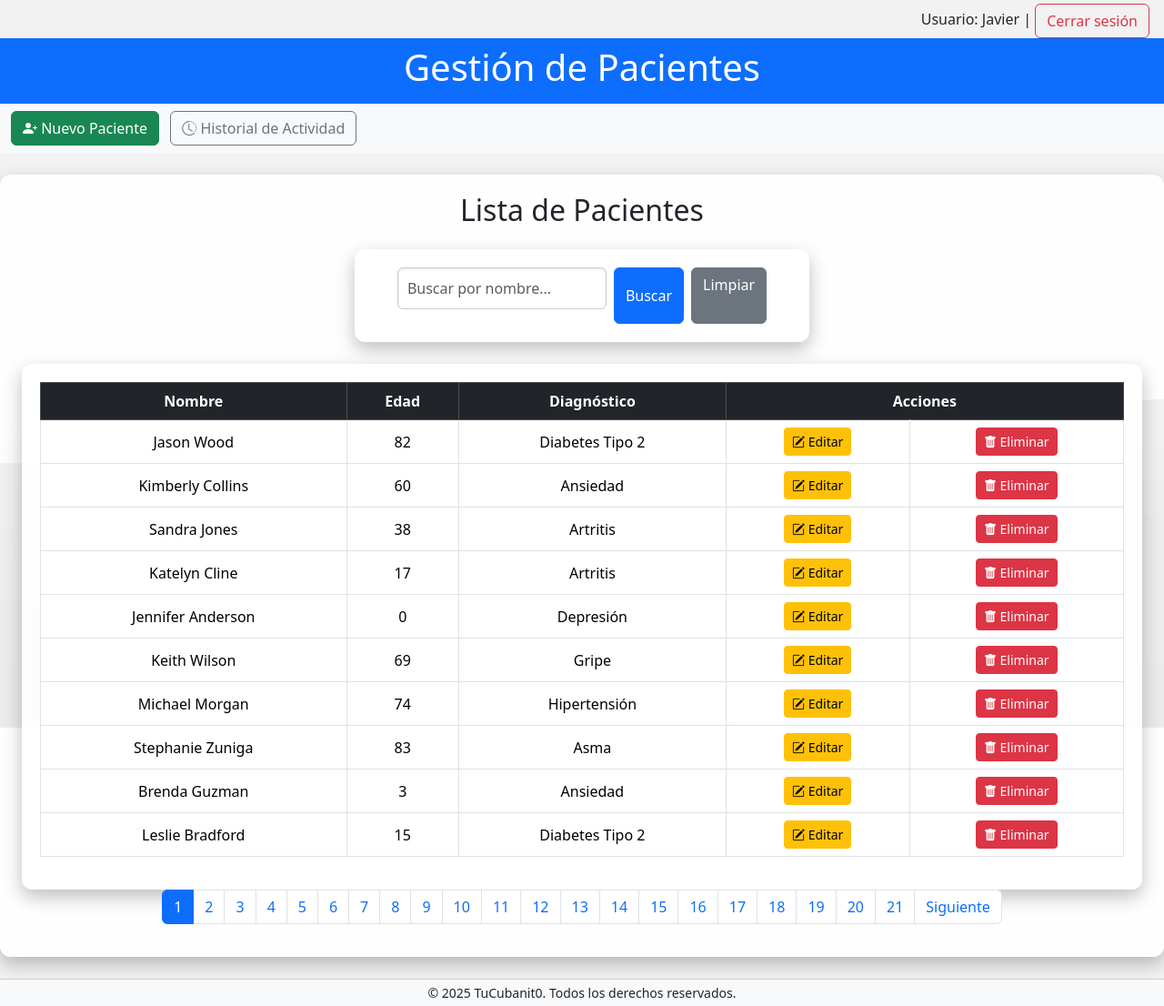
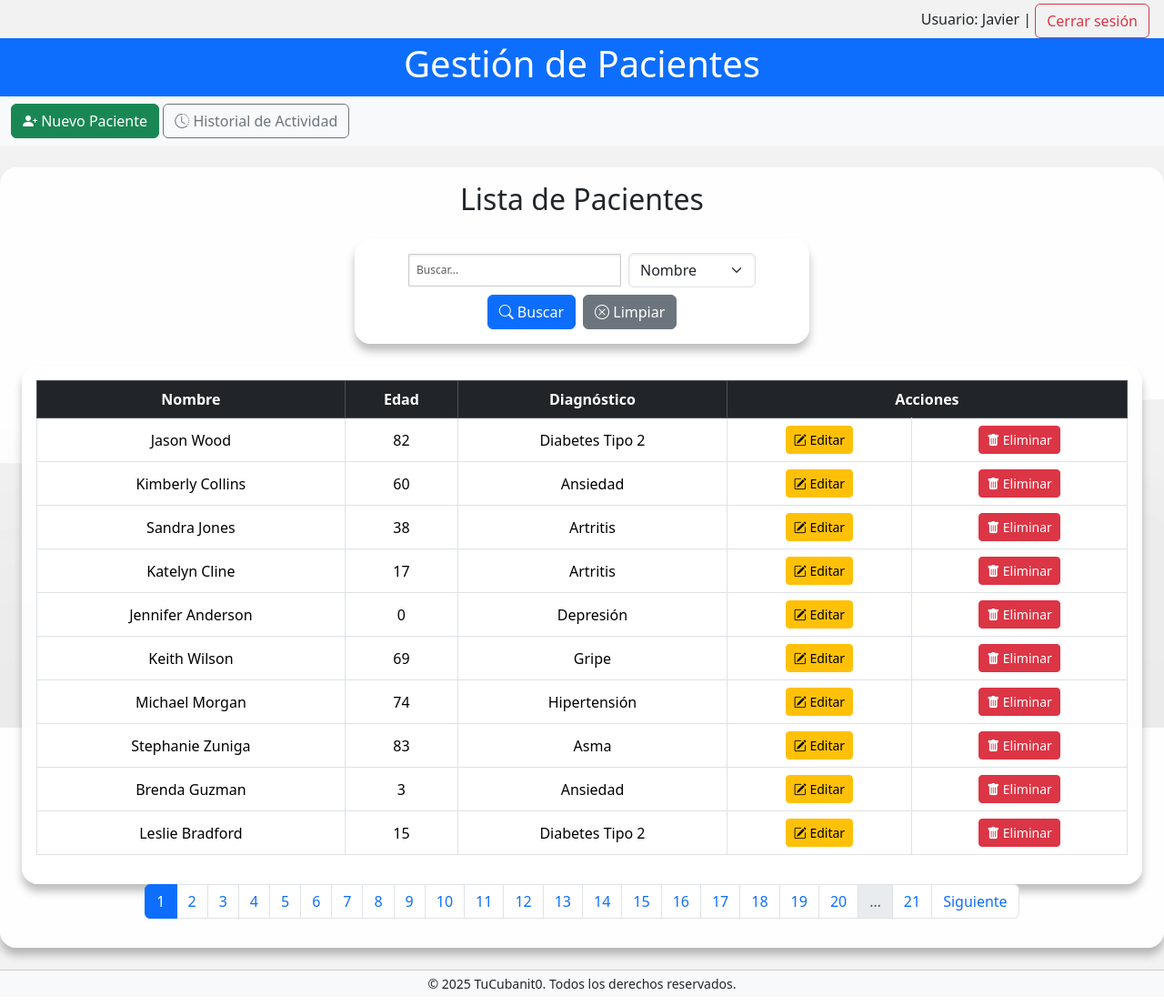
Before and after one commit to tucubanit0/proyecto_final, a Flask app: page / in a window 1280 px wide. Shown: the whole page at 91% size. Run offline with Flask 3, Linux system fonts and the light colour scheme; a user stored in the database is signed in; data comes from the database, SQL or seed files in the repository; both versions use the stored data as it was before the commit.

Commit message:
aumentado el buscador para que ahora también busque por diagnostico

```diff
--- a/app.py
+++ b/app.py
@@ -42,21 +42,28 @@ def index():
         pagina = int(request.args.get('pagina', 1))
         offset = (pagina - 1) * por_pagina
         busqueda = request.args.get('buscar', '').strip()
+        filtro = request.args.get('filtro', 'nombre')  # puede ser 'nombre' o 'diagnostico'
 
         if busqueda:
-            pacientes = db.buscar_pacientes_por_nombre(busqueda, limit=por_pagina, offset=offset)
-            total_pacientes = db.contar_pacientes_busqueda(busqueda)
+            filtro = request.args.get('filtro', 'nombre')
+            if filtro == 'diagnostico':
+                pacientes = db.buscar_pacientes_por_diagnostico(busqueda, limit=por_pagina, offset=offset)
+                total_pacientes = db.contar_pacientes_por_diagnostico(busqueda)
+            else:
+                pacientes = db.buscar_pacientes_por_nombre(busqueda, limit=por_pagina, offset=offset)
+                total_pacientes = db.contar_pacientes_busqueda(busqueda)
         else:
             pacientes = db.obtener_pacientes(limit=por_pagina, offset=offset)
             total_pacientes = db.contar_pacientes()
 
+
         total_paginas = (total_pacientes + por_pagina - 1) // por_pagina
 
-        return render_template('index.html', pacientes=pacientes, pagina=pagina, total_paginas=total_paginas)
+        return render_template('index.html', pacientes=pacientes, pagina=pagina,
+                               total_paginas=total_paginas, buscar=busqueda, filtro=filtro)
     except Exception as e:
         logger.error(f"Error al obtener pacientes: {e}")
         return render_template('error.html', message="No se pudo obtener la lista de pacientes.")
-
 
 @app.route('/login', methods=['GET', 'POST'])
 def login():
--- a/db.py
+++ b/db.py
@@ -22,14 +22,15 @@ def handle_db_error(func):
 def init_db():
     with sqlite3.connect(DATABASE_PATH) as conn:
         cursor = conn.cursor()
-        cursor.execute(f'''
-            CREATE TABLE IF NOT EXISTS {TABLE_PACIENTES} (
+        cursor.execute('''
+            CREATE TABLE IF NOT EXISTS Pacientes (
                 id INTEGER PRIMARY KEY AUTOINCREMENT,
                 nombre TEXT NOT NULL,
                 edad INTEGER NOT NULL,
                 diagnostico TEXT NOT NULL
             )
         ''')
+
         cursor.execute(f'''
             CREATE TABLE IF NOT EXISTS {TABLE_USUARIOS} (
                 id INTEGER PRIMARY KEY AUTOINCREMENT,
@@ -115,7 +116,7 @@ def buscar_pacientes_por_nombre(nombre: str, limit=10, offset=0):
     conn.row_factory = sqlite3.Row
     cursor = conn.cursor()
     like_query = f"%{nombre}%"
-    cursor.execute("SELECT * FROM pacientes WHERE nombre LIKE ? LIMIT ? OFFSET ?", (like_query, limit, offset))
+    cursor.execute("SELECT * FROM Pacientes WHERE nombre LIKE ? LIMIT ? OFFSET ?", (like_query, limit, offset))
     resultados = cursor.fetchall()
     conn.close()
     return resultados
@@ -125,7 +126,7 @@ def contar_pacientes_busqueda(nombre: str):
     conn = obtener_conexion()
     cursor = conn.cursor()
     like_query = f"%{nombre}%"
-    cursor.execute("SELECT COUNT(*) FROM pacientes WHERE nombre LIKE ?", (like_query,))
+    cursor.execute("SELECT COUNT(*) FROM Pacientes WHERE nombre LIKE ?", (like_query,))
     total = cursor.fetchone()[0]
     conn.close()
     return total
@@ -134,7 +135,36 @@ def contar_pacientes_busqueda(nombre: str):
 def obtener_diagnosticos_unicos():
     conn = obtener_conexion()
     cursor = conn.cursor()
-    cursor.execute("SELECT DISTINCT diagnostico FROM pacientes ORDER BY diagnostico ASC")
+    cursor.execute("SELECT DISTINCT diagnostico FROM Pacientes ORDER BY diagnostico ASC")
     resultados = [row[0] for row in cursor.fetchall()]
     conn.close()
     return resultados
+
+@handle_db_error
+def buscar_pacientes_por_diagnostico(diagnostico: str, limit=10, offset=0):
+    conn = obtener_conexion()
+    conn.row_factory = sqlite3.Row
+    cursor = conn.cursor()
+    like_query = f"%{diagnostico}%"
+    cursor.execute('''
+        SELECT * FROM Pacientes
+        WHERE diagnostico LIKE ?
+        LIMIT ? OFFSET ?
+    ''', (like_query, limit, offset))
+    resultados = cursor.fetchall()
+    conn.close()
+    return resultados
+
+@handle_db_error
+def contar_pacientes_por_diagnostico(diagnostico: str):
+    conn = obtener_conexion()
+    cursor = conn.cursor()
+    like_query = f"%{diagnostico}%"
+    cursor.execute('''
+        SELECT COUNT(*)
+        FROM Pacientes
+        WHERE diagnostico LIKE ?
+    ''', (like_query,))
+    total = cursor.fetchone()[0]
+    conn.close()
+    return total
--- a/static/css/style.css
+++ b/static/css/style.css
@@ -13,9 +13,9 @@ body {
 /* Contenedores con fondo blanco semitransparente */
 main, .table-responsive, form, .card {
     background-color: rgba(255, 255, 255, 0.92);
-    padding: 20px;
-    border-radius: 12px;
-    box-shadow: 0 8px 20px rgba(0, 0, 0, 0.25);
+    padding: 16px;
+    border-radius: 18px;
+    box-shadow: 0 8px 10px rgba(0, 0, 0, 0.25);
     animation: fadeIn 0.7s ease-in-out;
 }
 
@@ -33,11 +33,11 @@ input[type="search"],
 textarea,
 select {
     width: 100%;
-    padding: 10px;
-    margin-bottom: 16px;
-    border-radius: 6px;
+    padding: 8px;
+    margin-bottom: 1px;
+    border-radius: 1px;
     border: 1px solid #ccc;
-    font-size: 16px;
+    font-size: 12px;
     box-shadow: inset 0 1px 3px rgba(0,0,0,0.1);
 }
 
--- a/templates/base.html
+++ b/templates/base.html
@@ -23,7 +23,7 @@
 
 
     <!-- Header -->
-    <header class="bg-primary text-white text-center py-2">
+    <header class="bg-primary text-white text-center py-1">
         <h1>Gestión de Pacientes</h1>
     </header>
 
@@ -31,7 +31,7 @@
     <nav class="navbar navbar-expand-lg navbar-light bg-light">
         <div class="container-fluid d-flex justify-content-between">
             <div>
-                <a href="{{ url_for('nuevo_paciente') }}" class="btn btn-success me-2">
+                <a href="{{ url_for('nuevo_paciente') }}" class="btn btn-success me-">
                     <i class="bi bi-person-plus-fill"></i> Nuevo Paciente
                 </a>
                 <a href="{{ url_for('ver_logs') }}" class="btn btn-outline-secondary">
--- a/templates/index.html
+++ b/templates/index.html
@@ -5,13 +5,23 @@
 {% block content %}
 <section class="container-fluid">
     <h2 class="mb-4 text-center">Lista de Pacientes</h2>
-    <form method="GET" action="{{ url_for('index') }}" class="mb-4 d-flex justify-content-center">
-        <input type="text" name="buscar" placeholder="Buscar por nombre..." class="form-control w-50 me-2"
+    <form method="GET" action="{{ url_for('index') }}" class="mb-4 d-flex justify-content-center align-items-center gap-2 flex-wrap">
+        <input type="text" name="buscar" placeholder="Buscar..." class="form-control w-50"
             value="{{ request.args.get('buscar', '') }}">
-        <button type="submit" class="btn btn-primary">Buscar</button>
-        <a href="{{ url_for('index') }}" class="btn btn-secondary ms-2">Limpiar</a>
+
+        <select name="filtro" class="form-select w-auto">
+            <option value="nombre" {% if request.args.get('filtro', 'nombre') == 'nombre' %}selected{% endif %}>Nombre</option>
+            <option value="diagnostico" {% if request.args.get('filtro') == 'diagnostico' %}selected{% endif %}>Diagnóstico</option>
+        </select>
+
+        <button type="submit" class="btn btn-primary">
+            <i class="bi bi-search"></i> Buscar
+        </button>
+
+        <a href="{{ url_for('index') }}" class="btn btn-secondary">
+            <i class="bi bi-x-circle"></i> Limpiar
+        </a>
     </form>
-
 
     <div class="table-responsive">
         <table class="table table-bordered table-hover align-middle text-center">
@@ -55,20 +65,48 @@
     <ul class="pagination justify-content-center">
         {% if pagina > 1 %}
         <li class="page-item">
-                <a class="page-link" href="{{ url_for('index', pagina=pagina-1) }}">Anterior</a>
+            <a class="page-link" href="{{ url_for('index', pagina=pagina-1, buscar=buscar, filtro=filtro) }}">Anterior</a>
         </li>
         {% endif %}
-            {% for p in range(1, total_paginas + 1) %}
+
+        {# Calcular rango de páginas a mostrar #}
+        {% set max_paginas_mostrar = 20 %}
+        {% set mitad_rango = max_paginas_mostrar // 2 %}
+        {% set inicio = pagina - mitad_rango if pagina - mitad_rango > 1 else 1 %}
+        {% set fin = inicio + max_paginas_mostrar - 1 %}
+        {% if fin > total_paginas %}
+            {% set fin = total_paginas %}
+            {% set inicio = fin - max_paginas_mostrar + 1 if fin - max_paginas_mostrar + 1 > 1 else 1 %}
+        {% endif %}
+
+        {% if inicio > 1 %}
+        <li class="page-item">
+            <a class="page-link" href="{{ url_for('index', pagina=1, buscar=buscar, filtro=filtro) }}">1</a>
+        </li>
+        <li class="page-item disabled"><span class="page-link">…</span></li>
+        {% endif %}
+
+        {% for p in range(inicio, fin + 1) %}
         <li class="page-item {% if p == pagina %}active{% endif %}">
-                <a class="page-link" href="{{ url_for('index', pagina=p) }}">{{ p }}</a>
+            <a class="page-link" href="{{ url_for('index', pagina=p, buscar=buscar, filtro=filtro) }}">{{ p }}</a>
         </li>
         {% endfor %}
-            {% if pagina < total_paginas %} <li class="page-item">
-                <a class="page-link" href="{{ url_for('index', pagina=pagina+1) }}">Siguiente</a>
+
+        {% if fin < total_paginas %}
+        <li class="page-item disabled"><span class="page-link">…</span></li>
+        <li class="page-item">
+            <a class="page-link" href="{{ url_for('index', pagina=total_paginas, buscar=buscar, filtro=filtro) }}">{{ total_paginas }}</a>
+        </li>
+        {% endif %}
+
+        {% if pagina < total_paginas %}
+        <li class="page-item">
+            <a class="page-link" href="{{ url_for('index', pagina=pagina+1, buscar=buscar, filtro=filtro) }}">Siguiente</a>
         </li>
         {% endif %}
     </ul>
 </nav>
 
+
 </section>
 {% endblock %}
```
Also changed, not shown: serve.py (added, +12 -0 lines), data.csv, data.db, 1 other file. Lines whose indentation alone changed are shown as unchanged.
